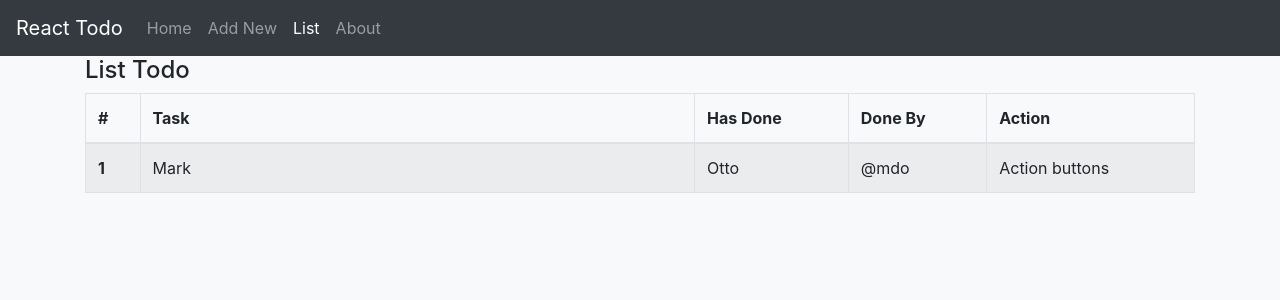
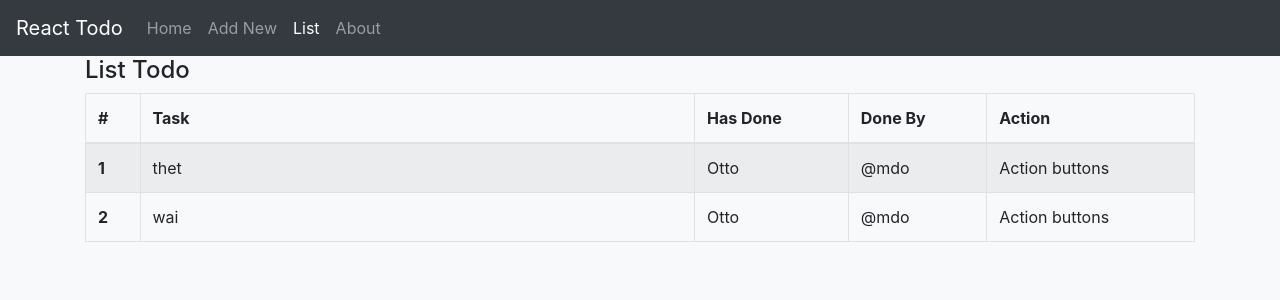
Before and after one commit to ttcg/react-redux-todo, a React (Create React App) app: page /todo in a window 1280 px wide. Shown: the top 300 px of the page. Built offline with nearby package versions, Linux system fonts and the light colour scheme.

Commit message:
Rename Todo List to TodoListPage and integrate with the App

```diff
--- a/src/components/App.js
+++ b/src/components/App.js
@@ -7,7 +7,7 @@ import Header from './common/header'
 import Home from '../components/home/home';
 import About from '../components/about/about';
 import AddNewTodo from '../components/todo/addnewtodo';
-import ListTodo from '../components/todo/listtodo';
+import TodoListPage from '../containers/todoListPage';
 
 
 class App extends Component {
@@ -22,7 +22,7 @@ class App extends Component {
 						<Route path='(/|/home)' exact component={Home} />
 						{/* <Route path='/home' component={Home} /> */}
 						<Route path='/about' component={About} />
-						<Route path='/todo' exact component={ListTodo} />
+						<Route path='/todo' exact component={TodoListPage} />
 						<Route path='/todo/add' component={AddNewTodo} />
 					</React.Fragment>
 
--- a/src/components/about/about.js
+++ b/src/components/about/about.js
@@ -7,7 +7,7 @@ export default class About extends Component {
 			<Container>
 				<h4>About</h4>
 				<p>Demo website which uses React and Redux technology.  It contains basic CRUD activities.</p>
-				<p>It uses the .Net Core services hosted on GCP and the services can be viewed <a href="http://35.195.110.121/" target="_blank">here</a>.</p>
+				<p>It uses the .Net Core services hosted on GCP and the services can be viewed <a href="http://35.195.110.121/" target="_blank" rel="noopener noreferrer">here</a>.</p>
 				<p>This app uses the following libraries:
 					<ul>
 						<li>Axios</li>
--- a/src/components/common/header.js
+++ b/src/components/common/header.js
@@ -12,7 +12,7 @@ import { NavLink } from 'react-router-dom';
 
 const Header = () => {
     return (
-        <Navbar dark expand="md" fixed color="dark">
+        <Navbar dark expand="md" sticky="top" color="dark">
             <NavbarBrand href="/">React Todo</NavbarBrand>
             <NavbarToggler />
             <Collapse navbar>
--- a/src/components/home/home.js
+++ b/src/components/home/home.js
@@ -39,7 +39,7 @@ export default class Home extends Component {
 							<h2>About</h2>
 							<p>Please click the following button to view the detail of the project.</p>
 							<p>
-								<Link to="/about"><Button color="primary">Add Details &raquo;</Button></Link>
+								<Link to="/about"><Button color="primary">View Details &raquo;</Button></Link>
 							</p>
 						</Col>
 					</Row>
--- a/src/components/todo/listtodo.js
+++ b/src/components/todo/listtodo.js
@@ -6,9 +6,14 @@ import {
 
 export default class ListTodo extends Component {
     render() {
+
+        const { tasks } = this.props;
         return (
             <Container>
                 <h4>List Todo</h4>
+                {
+                    tasks.length > 0
+                        ?
                         <Table bordered striped>
                             <thead>
                                 <tr>
@@ -20,16 +25,21 @@ export default class ListTodo extends Component {
                                 </tr>
                             </thead>
                             <tbody>
-                        <tr>
-                            <th scope="row">1</th>
-                            <td>Mark</td>
+                                {tasks.map((item, i) =>
+                                    <tr key={i}>
+                                    <th scope="row">{i+1}</th>
+                                    <td>{item}</td>
                                     <td>Otto</td>
                                     <td>@mdo</td>
                                     <td>Action buttons</td>
                                 </tr>
+                                )
+                            }
                             </tbody>
                         </Table>
 
+                        : <h5>No items to display.</h5>
+                }
             </Container>
         );
     }
--- /dev/null
+++ b/src/containers/todoListPage.js
@@ -0,0 +1,17 @@
+import { connect } from "react-redux";
+//import { removeTodoItem } from "../actions";
+
+import ListTodo from '../components/todo/listtodo';
+
+const mapStateToProps = state => {
+	return { tasks: state.tasks };
+};
+
+// const mapDispatchToProps = dispatch => {
+//   return {
+//     removeTodoItem: index => dispatch(removeTodoItem(index))
+//   };
+// };
+
+//export default connect(mapStateToProps,mapDispatchToProps) (ListTodo);
+export default connect(mapStateToProps)(ListTodo);
```
Also changed, not shown: src/containers/todo-list.js (deleted, +0 -16 lines). Lines whose indentation alone changed are shown as unchanged.
